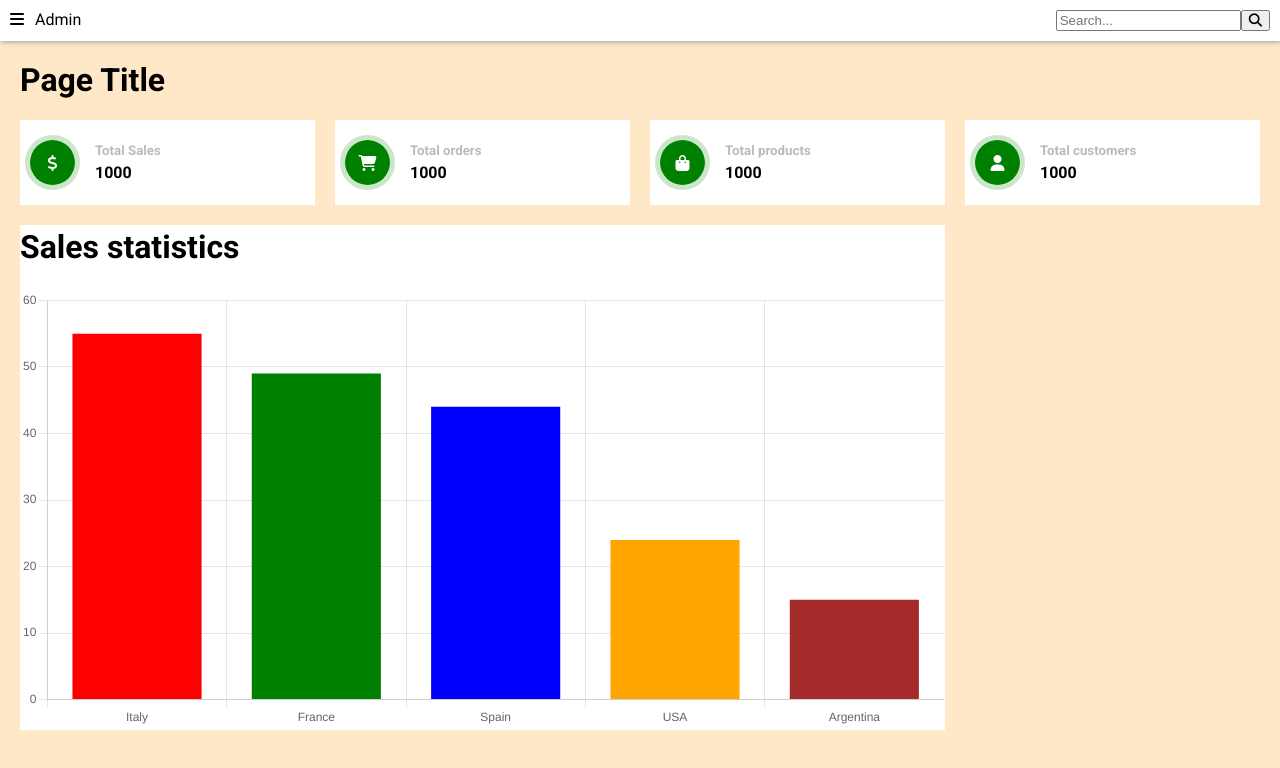
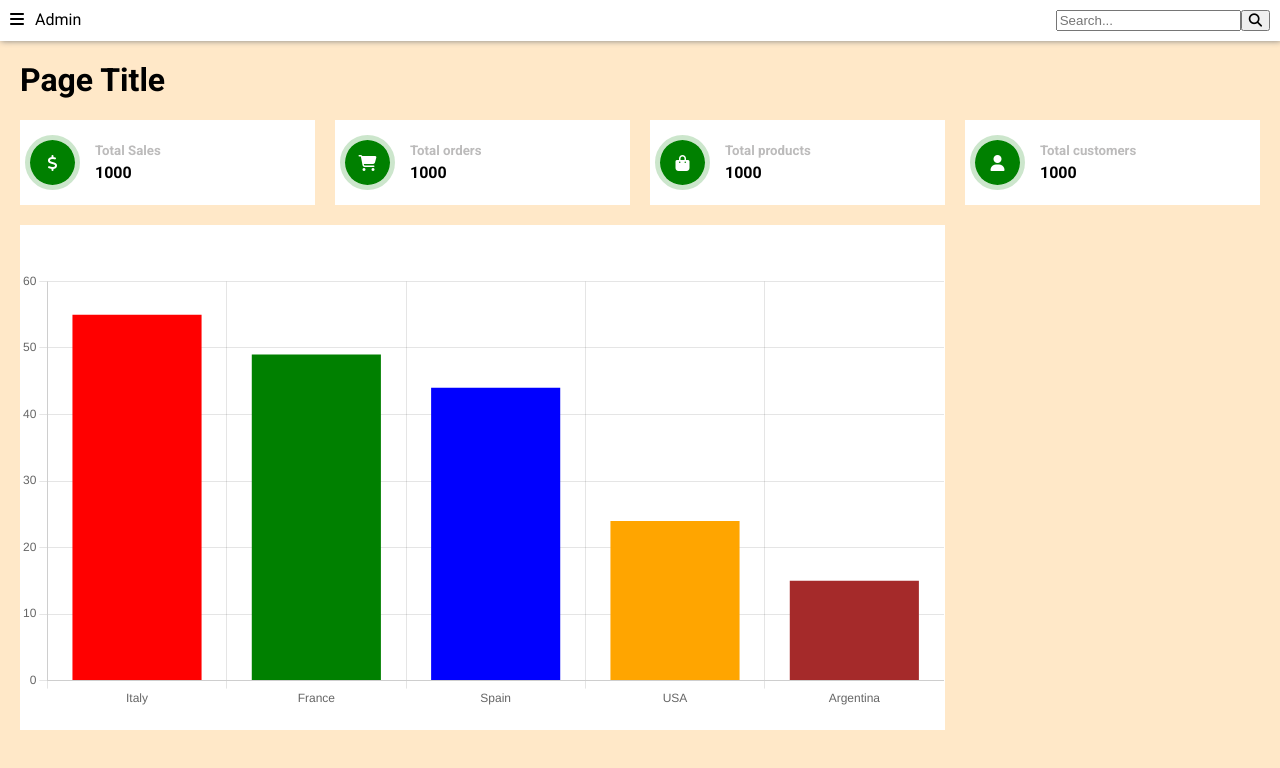
Before and after one commit to errami01/e-shop, a React (Create React App) app: page /admin in a window 1280 px wide. Shown: the top 768 px of the page. Built offline with nearby package versions, Linux system fonts and the light colour scheme.

Commit message:
Remove title element from AdminDashCell children and pass it as title prop

```diff
--- a/src/pages/admin/Dashboard.js
+++ b/src/pages/admin/Dashboard.js
@@ -51,8 +51,7 @@ export default function Dashboard(){
                     totalValue ={1000}
                 />
             </AdminDashCell>
-            <AdminDashCell className='sales-chart--dashboard'>
-                <h1 style={{margin:0}}>Sales statistics</h1>
+            <AdminDashCell className='sales-chart--dashboard' title='Sales statistics'>
                 <BarChart chartData={data}></BarChart>
             </AdminDashCell>
 
```
